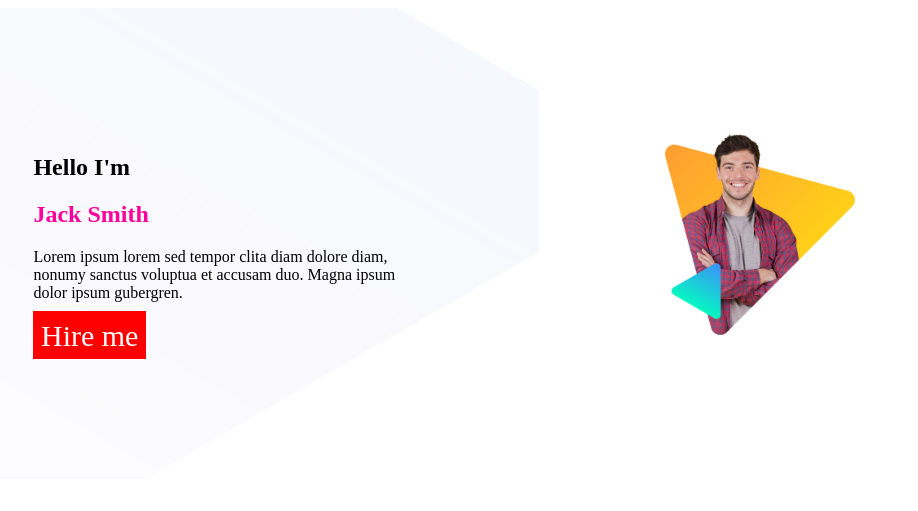
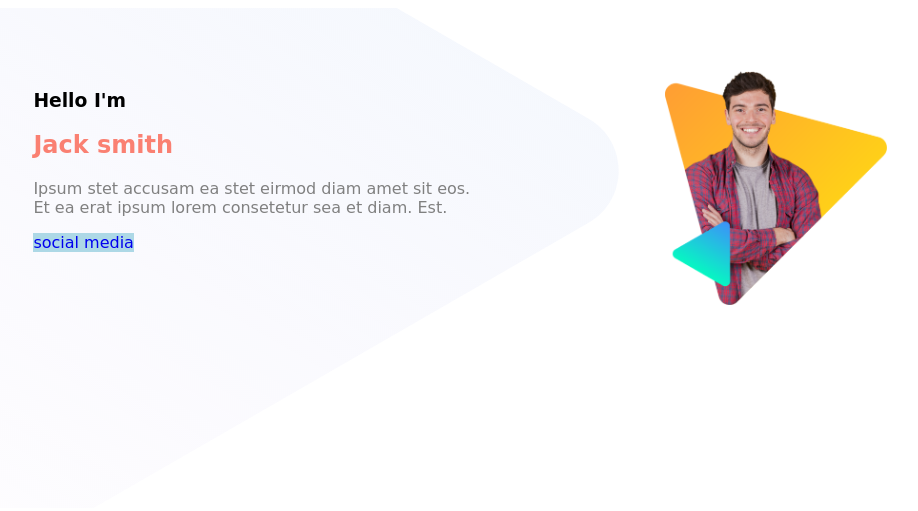
Before and after one commit to Juniorashraf02/Pwebsite, a plain HTML site: page index.html in a window 1280 px wide. Shown: the whole page, without its empty margins (101-1019 px from the left). Drawn offline with Linux system fonts and the light colour scheme.

Commit message:
portfolio

```diff
--- a/index.html
+++ b/index.html
@@ -4,20 +4,23 @@
     <meta charset="UTF-8">
     <meta http-equiv="X-UA-Compatible" content="IE=edge">
     <meta name="viewport" content="width=device-width, initial-scale=1.0">
-    <title>Pwebsite</title>
+    <title>Document</title>
+    <link rel="preconnect" href="https://fonts.googleapis.com">
+<link rel="preconnect" href="https://fonts.gstatic.com" crossorigin>
     <link rel="stylesheet" href="style.css">
 </head>
 <body>
-    <section>
-        <div class="half-width top-banner">
-            <h1>Hello I'm</h1>
-            <h2>Jack Smith</h2>
-            <p>Lorem ipsum lorem sed tempor clita diam dolore diam, nonumy sanctus voluptua et accusam duo. Magna ipsum dolor ipsum gubergren.</p>
-            <a class="link-button" target="_blank" href="https://www.facebook.com/juniorashraf02">Hire me</a>
-        </div>
-        <div class="half-width">
-            <img src="images/peter.png" alt="This is a picture">
+
+    <section class="bgimg">
+        <div>
+            <h3>Hello I'm</h3>
+            <h1>Jack smith</h1>
+            <p>Ipsum stet accusam ea stet eirmod diam amet sit eos. Et ea erat ipsum lorem consetetur sea et diam. Est.</p>
+            <a class="link-button" target="_blank" href="https://www.facebook.com/juniorashraf02/">social media</a></div>
+        <div>
+            <img src="images/peter.png" alt="">
         </div>
     </section>
+
 </body>
 </html>
--- a/style.css
+++ b/style.css
@@ -1,32 +1,34 @@
 body{
+    font-family: 'Comforter', cursive;
+}
+h1{
+    color: salmon;
+}
+p{
+    color: gray;
+}
+.link-button{
+    text-decoration: none;
+    background-color: lightblue;
+    height: fit-content;
 
 }
-h2{
-    color: rgb(255, 0, 157);
-}
-.half-width{
-    height: 30%;
-    width: 30%;
+div{
+    width: 35%;
     float: left;
-    padding: 10%;
+    padding: 5%;
+    margin-left: 5%;
 }
 img{
     height: 50%;
     width: 50%;
-    padding: 0%;
-    margin: 0%;
 }
-.link-button{
-    color: white;
-    background-color: red;
-    font-size: 30px;
-    text-decoration: none;
-    width: 80px;
-    height: fit-content;
-    padding: 2%;
+.bgimg{
+    background-image: url(images/header-bg.png);
+    background-repeat: no-repeat;
+    border: 0px solid red;
+    background-position: center s;
 }
-.top-banner{
-    background-image: url(images/header-bg.png);
-    border: 0px solid red;
-    background-repeat: no-repeat;
+section{
+    height: 500px;
 }
```
